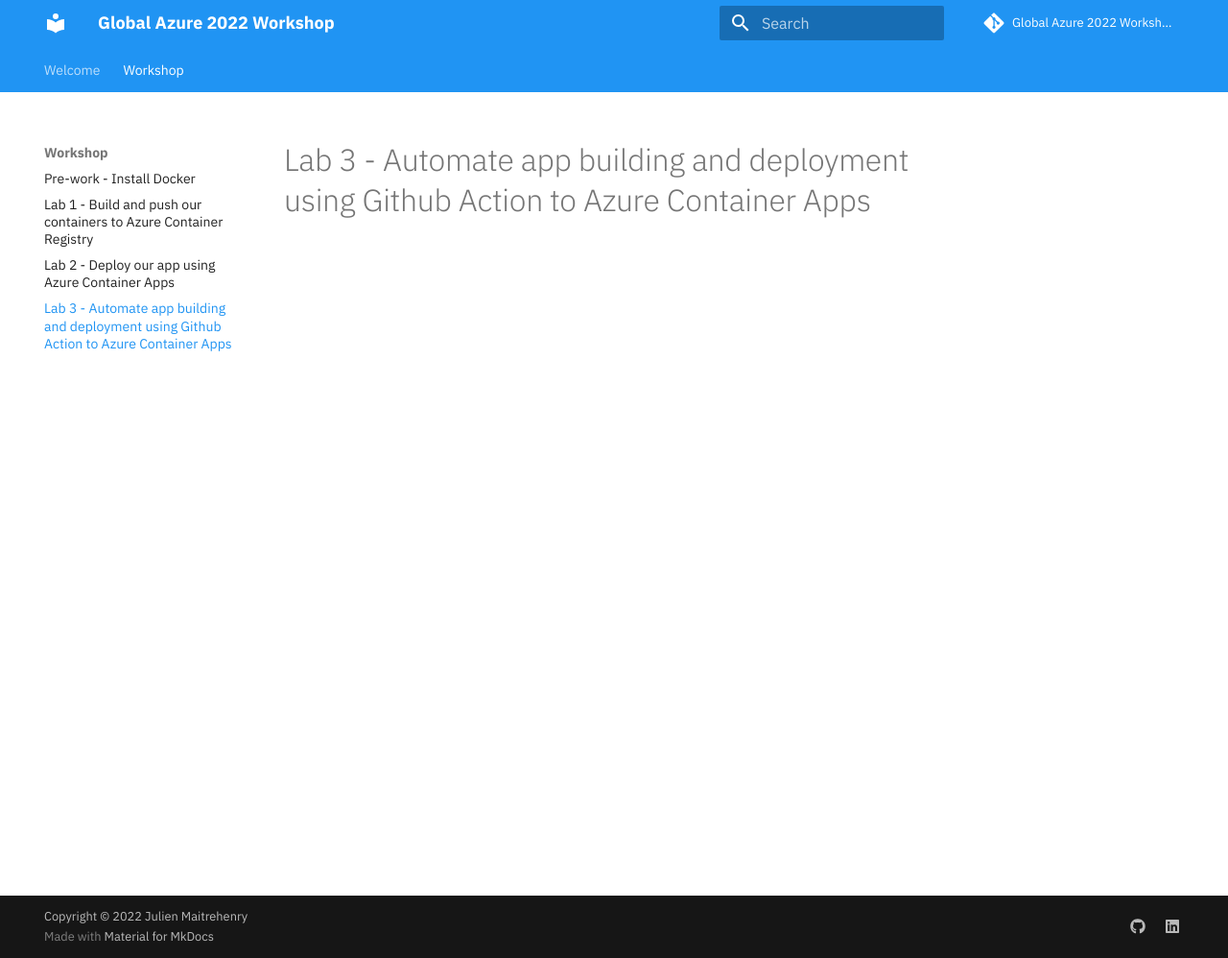
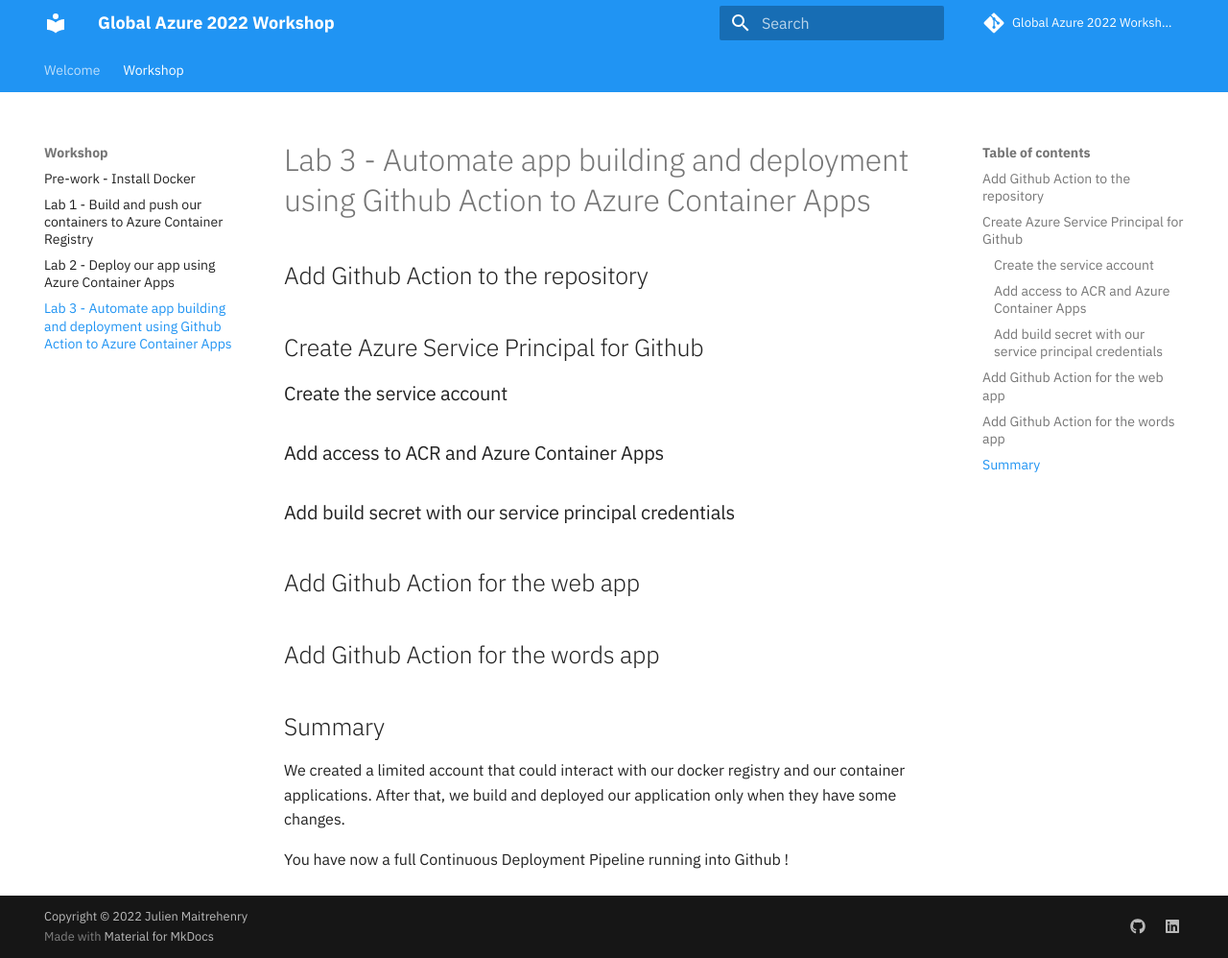
Before and after one commit to jmaitrehenry/ga2022, an MkDocs documentation site: the page built from docs/lab-3/README.md, in a window 1280 px wide and 998 px high. Shown: the whole window at 96% size. Built offline with MkDocs 1.6.1 and Material for MkDocs 9.7.7, drawn with Linux system fonts in a browser that asks for light colours; comment, search, counter and statistics services are not loaded.

Commit message:
Add plan for lab-3

```diff
--- a/docs/lab-3/README.md
+++ b/docs/lab-3/README.md
@@ -1 +1,19 @@
 # Lab 3 - Automate app building and deployment using Github Action to Azure Container Apps
+
+## Add Github Action to the repository
+
+## Create Azure Service Principal for Github
+### Create the service account
+### Add access to ACR and Azure Container Apps
+### Add build secret with our service principal credentials
+
+## Add Github Action for the web app
+
+## Add Github Action for the words app
+
+## Summary
+
+We created a limited account that could interact with our docker registry and our container applications.
+After that, we build and deployed our application only when they have some changes.
+
+You have now a full Continuous Deployment Pipeline running into Github !
```
Also changed, not shown: docs/lab-2/README.md (+2 -0 lines).
